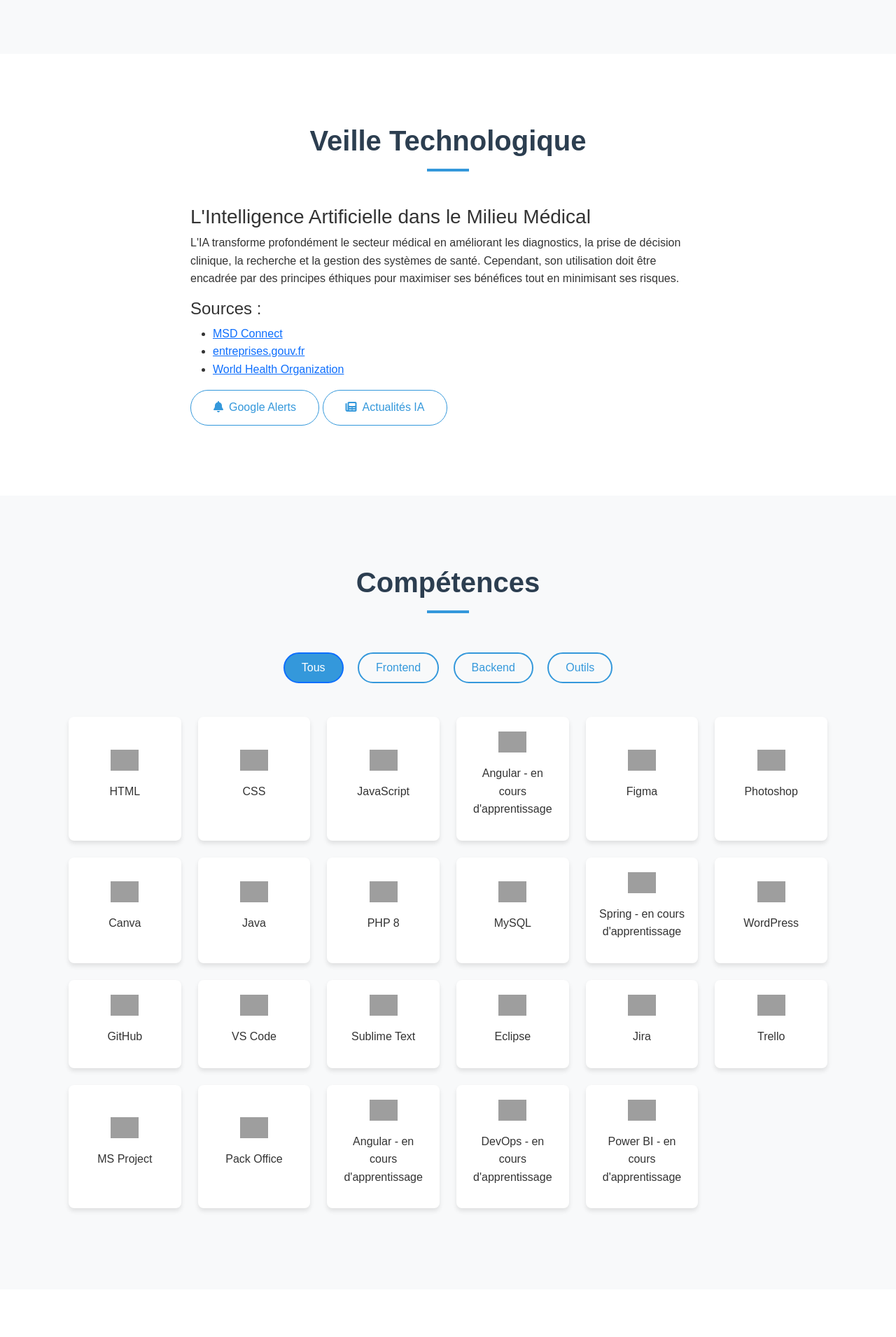
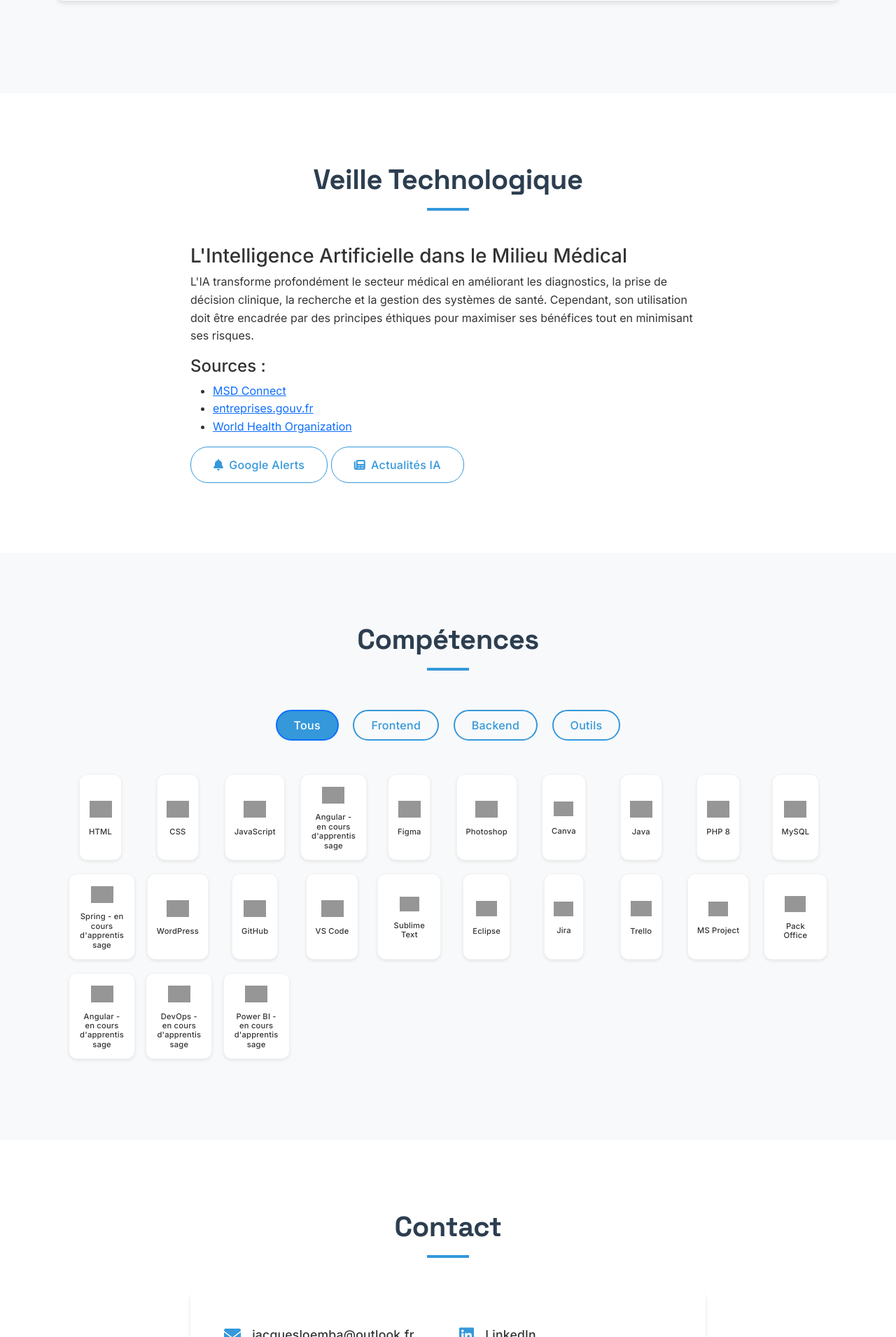
Before and after one commit to Jacque004/jacques-website, a PHP site: page /index.html in a window 1280 px wide. Shown: the part 4590-6500 px from the top of the page at 70% size. Run offline with PHP 8.4, Linux system fonts and the light colour scheme; grey boxes are pictures that could not be loaded.

Commit message:
Update style.css

```diff
--- a/style.css
+++ b/style.css
@@ -10,6 +10,11 @@
     --transition-speed: 0.3s;
     --border-radius: 8px;
     --box-shadow: 0 4px 6px rgba(0, 0, 0, 0.1);
+
+    /* Polices */
+    --font-primary: 'Inter', sans-serif;
+    --font-heading: 'Space Grotesk', sans-serif;
+    --font-secondary: 'Poppins', sans-serif;
 }
 
 /* Reset et styles de base */
@@ -24,10 +29,11 @@ html {
 }
 
 body {
-    font-family: 'Montserrat', sans-serif;
+    font-family: var(--font-primary);
     line-height: 1.6;
     color: var(--text-color);
     overflow-x: hidden;
+    font-weight: 400;
 }
 
 /* Navigation */
@@ -95,8 +111,11 @@ body {
 }
 
 .section-heading {
+    font-family: var(--font-heading);
+    font-weight: 700;
+    letter-spacing: -0.5px;
+    line-height: 1.2;
     font-size: 2.5rem;
-    font-weight: 700;
     margin-bottom: 1rem;
     color: var(--primary-color);
 }
@@ -255,129 +290,108 @@ body {
 
 .skills-grid {
     display: grid;
-    grid-template-columns: repeat(auto-fit, minmax(150px, 1fr));
-    gap: 1.5rem;
+    grid-template-columns: repeat(auto-fit, minmax(90px, 1fr));
+    gap: 1.2rem;
     padding: 1rem;
+    justify-items: center;
 }
 
 .skill {
     text-align: center;
-    padding: 1rem;
+    padding: 0.8rem;
     background: var(--light-text);
-    border-radius: var(--border-radius);
-    box-shadow: var(--box-shadow);
-    transition: transform var(--transition-speed);
+    border-radius: 12px;
+    box-shadow: 0 2px 4px rgba(0, 0, 0, 0.08);
+    transition: all var(--transition-speed);
     display: flex;
     flex-direction: column;
     align-items: center;
     justify-content: center;
-    min-height: 120px;
+    min-height: 95px;
+    max-width: 95px;
+    margin: 0 auto;
+    border: 1px solid rgba(0, 0, 0, 0.05);
 }
 
 .skill:hover {
-    transform: translateY(-5px);
+    transform: translateY(-3px);
+    box-shadow: 0 4px 8px rgba(0, 0, 0, 0.12);
+    border-color: var(--secondary-color);
 }
 
 .skill img {
-    width: 40px;
-    height: 40px;
-    margin-bottom: 0.75rem;
+    width: 32px;
+    height: 32px;
+    margin-bottom: 0.6rem;
     object-fit: contain;
+    filter: brightness(0.95);
+    transition: all var(--transition-speed);
+}
+
+.skill:hover img {
+    filter: brightness(1);
+    transform: scale(1.05);
 }
 
 .skill i {
     font-size: 2rem;
-    margin-bottom: 0.75rem;
+    color: var(--secondary-color);
+    margin-bottom: 0.5rem;
 }
 
-/* Couleurs spécifiques pour les icônes Font Awesome */
-.skill i.fa-code {
-    color: #FF9800; /* Orange pour Sublime Text */
-}
-
-.skill i.fa-trello {
-    color: #0079BF; /* Bleu Trello */
-}
-
-.skill i.fa-eclipse {
-    color: #2C2255; /* Violet Eclipse */
-}
-
-.skill i.fa-canva {
-    color: #00C4CC; /* Turquoise Canva */
-}
-
-.skill i.fa-infinity {
-    color: #6C63FF; /* Violet pour DevOps */
-}
-
-.skill i.fa-project-diagram {
-    color: #217346; /* Vert MS Project */
+.skill p {
+    margin: 0;
+    font-family: var(--font-primary);
+    font-weight: 500;
+    letter-spacing: 0.2px;
+    font-size: 0.7rem;
+    color: var(--text-color);
+    line-height: 1.2;
+    word-wrap: break-word;
+    max-width: 100%;
 }
 
 /* Ajustements spécifiques pour certaines icônes */
-.skill img[alt="HTML"] {
-    content: url('https://cdn.jsdelivr.net/gh/devicons/devicon/icons/html5/html5-original.svg');
+.skill img[alt="Sublime Text"] {
+    width: 30px;
+    height: 30px;
+    padding: 1px;
 }
 
-.skill img[alt="CSS"] {
-    content: url('https://cdn.jsdelivr.net/gh/devicons/devicon/icons/css3/css3-original.svg');
-}
-
-.skill img[alt="JavaScript"] {
-    content: url('https://cdn.jsdelivr.net/gh/devicons/devicon/icons/javascript/javascript-original.svg');
-}
-
-.skill img[alt="Java"] {
-    content: url('https://cdn.jsdelivr.net/gh/devicons/devicon/icons/java/java-original.svg');
-}
-
-.skill img[alt="PHP"] {
-    content: url('https://cdn.jsdelivr.net/gh/devicons/devicon/icons/php/php-original.svg');
-}
-
-.skill img[alt="MySQL"] {
-    content: url('https://cdn.jsdelivr.net/gh/devicons/devicon/icons/mysql/mysql-original.svg');
-}
-
-.skill img[alt="WordPress"] {
-    content: url('https://cdn.jsdelivr.net/gh/devicons/devicon/icons/wordpress/wordpress-plain.svg');
-}
-
-.skill img[alt="Figma"] {
-    content: url('https://cdn.jsdelivr.net/gh/devicons/devicon/icons/figma/figma-original.svg');
-}
-
-.skill img[alt="Angular"] {
-    content: url('https://cdn.jsdelivr.net/gh/devicons/devicon/icons/angularjs/angularjs-original.svg');
-}
-
-.skill img[alt="Spring"] {
-    content: url('https://cdn.jsdelivr.net/gh/devicons/devicon/icons/spring/spring-original.svg');
-}
-
-.skill img[alt="GitHub"] {
-    content: url('https://cdn.jsdelivr.net/gh/devicons/devicon/icons/github/github-original.svg');
-}
-
-.skill img[alt="VS Code"] {
-    content: url('https://cdn.jsdelivr.net/gh/devicons/devicon/icons/vscode/vscode-original.svg');
-}
-
-.skill img[alt="Photoshop"] {
-    content: url('https://cdn.jsdelivr.net/gh/devicons/devicon/icons/photoshop/photoshop-plain.svg');
+.skill img[alt="Eclipse"] {
+    width: 32px;
+    height: 32px;
+    padding: 1px;
 }
 
 .skill img[alt="Jira"] {
-    content: url('https://cdn.jsdelivr.net/gh/devicons/devicon/icons/jira/jira-original.svg');
+    width: 30px;
+    height: 30px;
+    padding: 1px;
+}
+
+.skill img[alt="Trello"] {
+    width: 32px;
+    height: 32px;
+    padding: 1px;
+}
+
+.skill img[alt="MS Project"] {
+    width: 30px;
+    height: 30px;
+    padding: 1px;
 }
 
 .skill img[alt="Pack Office"] {
-    content: url('https://upload.wikimedia.org/wikipedia/commons/9/9c/Microsoft_Office_logo_%282019%E2%80%93present%29.svg');
+    width: 32px;
+    height: 32px;
+    padding: 1px;
 }
 
-.skill img[alt="Power BI"] {
-    content: url('https://upload.wikimedia.org/wikipedia/commons/c/cf/New_Power_BI_Logo.svg');
+.skill img[alt="Canva"] {
+    width: 30px;
+    height: 30px;
+    padding: 1px;
 }
 
 /* Contact */
@@ -530,8 +583,10 @@ body {
 .btn {
     padding: 0.8rem 2rem;
     border-radius: 25px;
+    font-family: var(--font-primary);
     font-weight: 500;
     transition: all var(--transition-speed);
+    letter-spacing: 0.3px;
 }
 
 .btn-primary {
@@ -661,6 +716,9 @@ body {
     background-color: transparent;
     border: 2px solid var(--secondary-color);
     color: var(--secondary-color);
+    font-family: var(--font-primary);
+    font-weight: 500;
+    letter-spacing: 0.3px;
 }
 
 .filter-btn:hover {
```
Also changed, not shown: other parts of style.css (+79 -14 lines).
